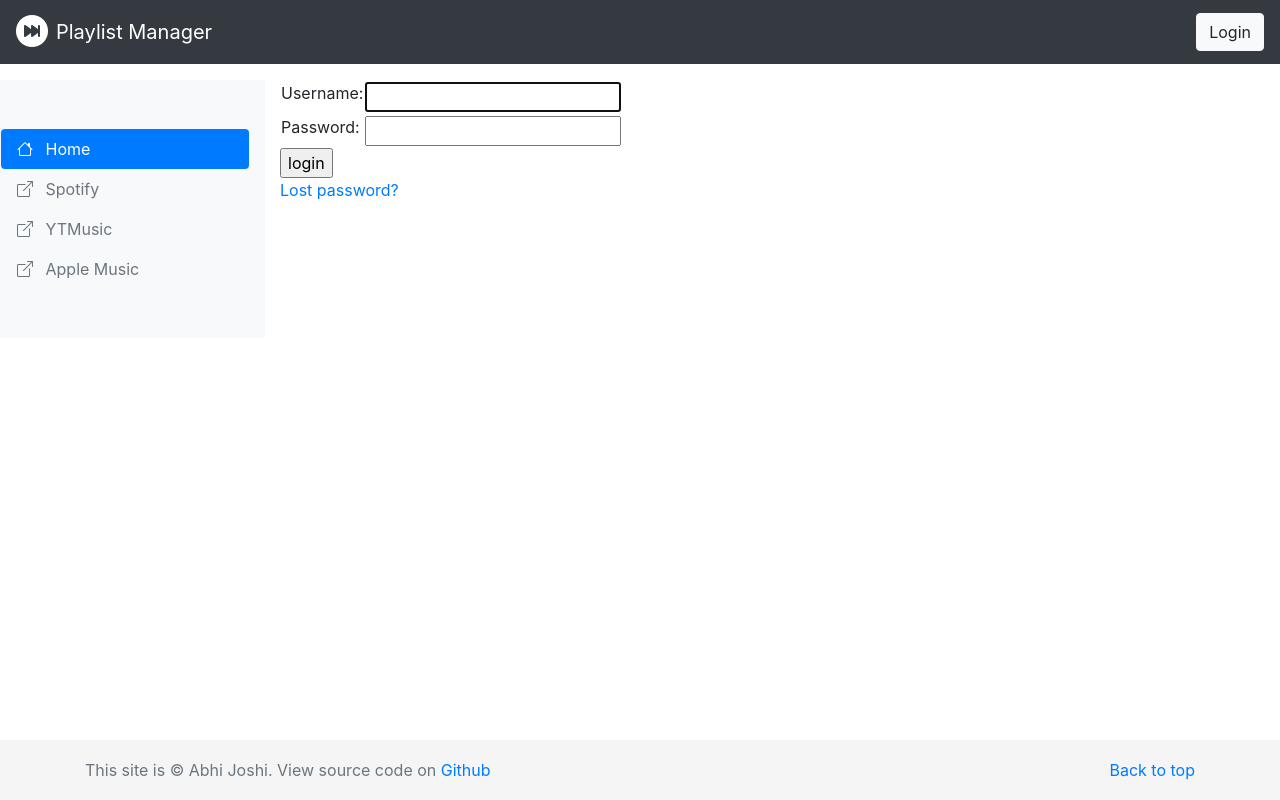
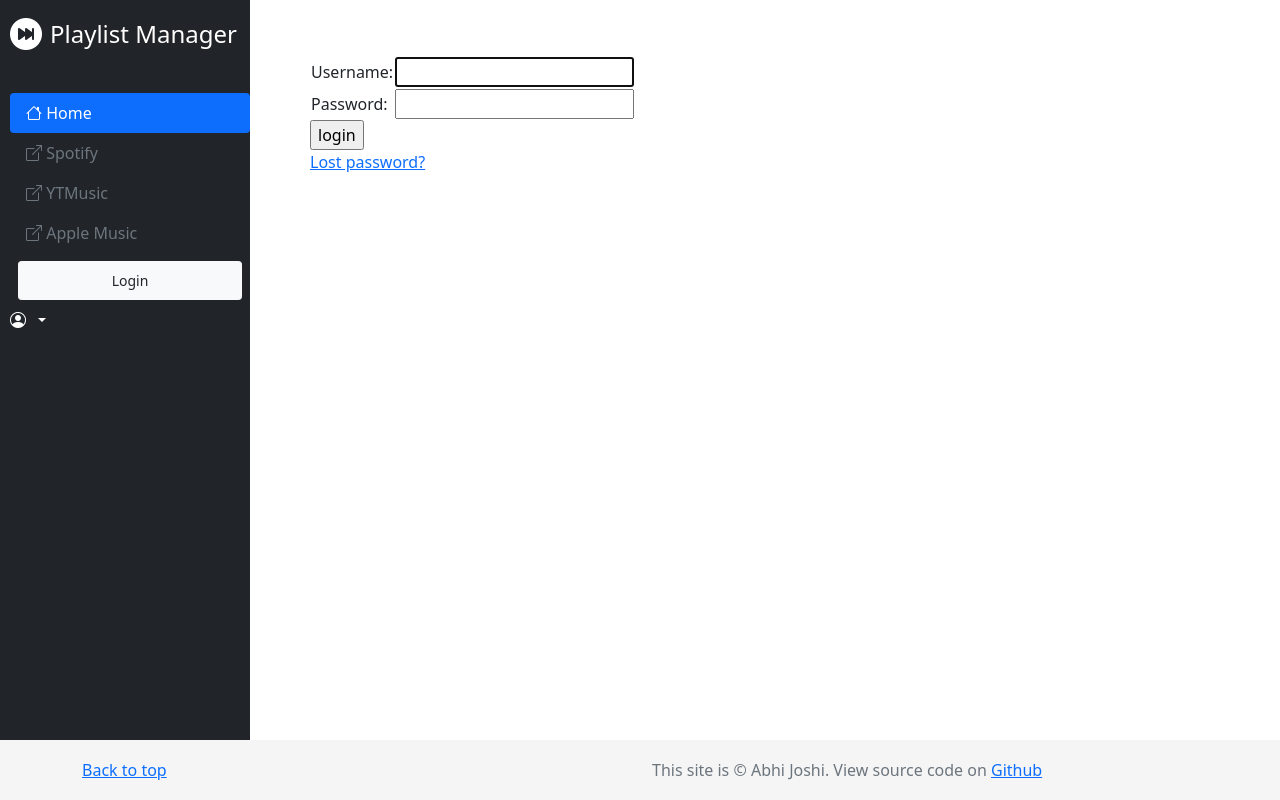
Before and after one commit to abhiramjoshi/music_handler_webapp, a Django app: page /accounts/login/ in a window 1280 px wide. Run offline with Django 3.2, Linux system fonts and the light colour scheme; parts of the project's set-up code (start-up, migrations or seed data) failed here and were passed over; some libraries are stand-ins or nearby versions.

Commit message:
change html layout

```diff
--- a/backend/api/templates/base_generic.html
+++ b/backend/api/templates/base_generic.html
@@ -7,37 +7,27 @@
   {% endblock %}
   <meta charset="utf-8" />
   <meta name="viewport" content="width=device-width, initial-scale=1, shrink-to-fit=no" />
-  <link rel="stylesheet" href="https://cdn.jsdelivr.net/npm/bootstrap@4.5.3/dist/css/bootstrap.min.css"
-    integrity="sha384-TX8t27EcRE3e/ihU7zmQxVncDAy5uIKz4rEkgIXeMed4M0jlfIDPvg6uqKI2xXr2" crossorigin="anonymous" />
+  <link href="https://cdn.jsdelivr.net/npm/bootstrap@5.0.2/dist/css/bootstrap.min.css" rel="stylesheet"
+    integrity="sha384-EVSTQN3/azprG1Anm3QDgpJLIm9Nao0Yz1ztcQTwFspd3yD65VohhpuuCOmLASjC" crossorigin="anonymous">
   <link rel="stylesheet" href="https://cdn.jsdelivr.net/npm/bootstrap-icons@1.5.0/font/bootstrap-icons.css" />
   <link href="sticky-footer.css" rel="stylesheet">
+  <link rel="stylesheet" href="https://cdnjs.cloudflare.com/ajax/libs/malihu-custom-scrollbar-plugin/3.1.5/jquery.mCustomScrollbar.min.css">
   <!-- Add additional CSS in static file -->
   {% load static %}
   <link rel="stylesheet" href="{% static 'css/styles.css' %}" />
 </head>
-<header>
-  <nav class="navbar navbar-dark bg-dark">
-    <i class="bi-skip-forward-circle-fill text-white pr-2" style="font-size: 2rem;"></i>
-    <a class="navbar-brand mr-auto" href="{% url 'home' %}"> Playlist Manager </a>
-    {% if user.is_authenticated %}
-    <a href="{% url 'logout' %}" class="btn btn-light" tabindex="-1" role="button" aria-disabled="true">
-      Logout
-    </a>
-    {% else %}
-    <a href="{% url 'login' %}" class="btn btn-light" tabindex="-1" role="button" aria-disabled="true">
-      Login
-    </a>
-    {% endif %}
-  </nav>
-</header>
 
 <body>
-  <div class=".container-fluid pt-3">
-    <div class="row">
-      <div class=".col-2">
-        {% block sidebar %}
-        <div class="d-flex flex-column flex-shrink-0 p-3 bg-light" style="width: 280px">
-          <hr />
+  <div class="wrapper">
+    <div class="sub-wrap">
+    <!-- Sidebar -->
+    <div id="sidebar" class="bg-dark pt-2">
+      <a href="{% url 'home' %}"
+        class="d-flex align-items-center mb-3 mb-md-0 me-md-auto text-white text-decoration-none">
+        <i class="bi-skip-forward-circle-fill text-white pr-2" style="font-size: 2rem;"></i>
+        <span class="fs-4 p-2">Playlist Manager</span>
+      </a>
+      <hr>
       {% if user.is_authenticated %}
       <ul class="nav nav-pills flex-column mb-auto">
         <li class="nav-item">
@@ -62,12 +52,6 @@
           <a href="#" class="nav-link link-light">
             <i class="bi-box-arrow-up-right pr-2"></i>
             Apple Music
-              </a>
-            </li>
-            <li>
-              <a href="#" class="nav-link link-light">
-                <i class="bi-person-circle pr-2"></i>
-                {{user.username}}
           </a>
         </li>
       </ul>
@@ -97,37 +81,106 @@
             Apple Music
           </a>
         </li>
-            <li></li>
+        <li>
+          <div class="d-grid gap-2">
+            <button type="button" class="btn btn-light btn-sm m-2">
+              <a class="dropdown-item" href="{% url 'login' %}">Login</a>
+            </button>
+          </div>
+        </li>
       </ul>
+      </hr>
       {% endif %}
-          <hr />
-        </div>
-        {% endblock %}
-      </div>
-      <div class="col-sm-8">{% block content %}{% endblock %}</div>
+      <div class="dropdown" id="dropdown">
+        <a href="#" class="mb-auto align-items-center nav nav-pills text-white text-decoration-none dropdown-toggle"
+          id="dropdownUser1" data-bs-toggle="dropdown" aria-expanded="false">
+          <i class="bi-person-circle pr-2"></i>
+          <strong class="m-1">{{user.username}}</strong>
+        </a>
+        <ul class="dropdown-menu dropdown-menu-dark text-small shadow" aria-labelledby="dropdownUser1">
+          <li><a class="dropdown-item" href="#">Settings</a></li>
+          <li><a class="dropdown-item" href="#">Profile</a></li>
+          <li>
+            <hr class="dropdown-divider">
+          </li>
+          {% if user.is_authenticated %}
+          <li><a class="dropdown-item" href="{% url 'logout' %}">Logout</a></li>
+          {% else %}
+          <li><a class="dropdown-item" href="{% url 'login' %}">Login</a></li>
+          {% endif %}
+        </ul>
       </div>
     </div>
+    <!-- Page Content -->
+    <div id="content" class="col pt-2">
+      <div class="">
+        <div class="container-fluid">
+          <button type="button" id="sidebarCollapse" class="btn btn-info">
+            <span></span>
+            <span></span>
+            <span></span>
+          </button>
+          <div class="pt-5 p-sm-2 p-lg-5">{% block content %}{% endblock %}</div>
+        </div>
+      </div>
+    </div>
+  </div>
+  </div>
+  <!-- jQuery CDN - Slim version (=without AJAX) -->
+  <script src="https://code.jquery.com/jquery-3.3.1.slim.min.js" integrity="sha384-q8i/X+965DzO0rT7abK41JStQIAqVgRVzpbzo5smXKp4YfRvH+8abtTE1Pi6jizo" crossorigin="anonymous"></script>
+  <!-- Popper.JS -->
   <script src="https://cdn.jsdelivr.net/npm/bootstrap@5.1.0/dist/js/bootstrap.bundle.min.js"
   integrity="sha384-U1DAWAznBHeqEIlVSCgzq+c9gqGAJn5c/t99JyeKa9xxaYpSvHU5awsuZVVFIhvj"
   crossorigin="anonymous"></script>
+  <!-- Bootstrap JS -->
+  <script src="https://stackpath.bootstrapcdn.com/bootstrap/4.1.0/js/bootstrap.min.js" integrity="sha384-uefMccjFJAIv6A+rW+L4AHf99KvxDjWSu1z9VI8SKNVmz4sk7buKt/6v9KI65qnm" crossorigin="anonymous"></script>
+  <!-- jQuery Custom Scroller CDN -->
+  <script src="https://cdnjs.cloudflare.com/ajax/libs/malihu-custom-scrollbar-plugin/3.1.5/jquery.mCustomScrollbar.concat.min.js"></script>
 </body>
 <footer class="text-muted footer">
   <div class="container">
+    <div class="row">
+      <div class="col">
         <p class="float-right">
           <a href="#">Back to top</a>
         </p>
-    <p>This site is &copy; Abhi Joshi. View source code on <a href="https://github.com/abhiramjoshi/music_handler_webapp" target="_blank"
-      rel="noopener noreferrer">Github</a></p>
+      </div>
+      <div class="col">
+        <p>This site is &copy; Abhi Joshi. View source code on <a
+          href="https://github.com/abhiramjoshi/music_handler_webapp" target="_blank" rel="noopener noreferrer">Github</a>
+      </p>
+      </div>
+    </div>
   </div>
 </footer>
+
+<script>
+    $(document).ready(function () {
+
+      $("#sidebar").mCustomScrollbar({
+        theme: "minimal"
+      });
+
+      $('#sidebarCollapse').on('click', function () {
+        $('#sidebar').toggleClass('active');
+        $(this).toggleClass('active');
+        // close dropdowns
+        $('.collapse.in').toggleClass('in');
+        // and also adjust aria-expanded attributes we use for the open/closed arrows
+        // in our CSS
+        $('a[aria-expanded=true]').attr('aria-expanded', 'false');
+      });
+
+    });
+</script>
 
 </html>
 
 <style>
-  html {
+  /* html {
     position: relative;
     min-height: 100%;
-  }
+  } */
 
   body {
     margin-bottom: 60px;
@@ -135,7 +188,7 @@
   }
 
   .footer {
-    position: absolute;
+    position: fixed;
     bottom: 0;
     width: 100%;
     height: 60px;
@@ -144,4 +197,111 @@
     /* Vertically center the text there */
     background-color: #f5f5f5;
   }
+
+  .wrapper {
+    overflow: hidden;
+    height: calc(100vh - 60px);
+    width: 100%;
+  }
+
+  .sub-wrap {
+    display: flex;
+    height: 100%;
+  }
+  #content {
+    overflow-y: auto;
+  }
+  #sidebar {
+    width: 250px;
+    top: 0;
+    left: 0;
+    height: 100vh;
+    z-index: 999;
+    transition: all 0.3s;
+    padding-left: 10px;
+  }
+
+  #sidebar.active {
+    margin-left: -250px;
+  }
+
+  #sidebarCollapse {
+    width: 40px;
+    height: 40px;
+    background: #f5f5f5;
+    display: none;
+  }
+
+  #sidebarCollapse span {
+    width: 80%;
+    height: 2px;
+    margin: 0 auto;
+    display: block;
+    background: #555;
+    transition: all 0.8s cubic-bezier(0.810, -0.330, 0.345, 1.375);
+  }
+  #sidebarCollapse span:first-of-type {
+    /* rotate first one */
+    transform: rotate(45deg) translate(2px, 2px);
+  }
+  #sidebarCollapse span:nth-of-type(2) {
+      /* second one is not visible */
+      opacity: 0;
+  }
+  #sidebarCollapse span:last-of-type {
+      /* rotate third one */
+      transform: rotate(-45deg) translate(1px, -1px);
+  }
+  #sidebarCollapse.active span {
+    /* no rotation */
+    transform: none;
+    /* all bars are visible */
+    opacity: 1;
+    margin: 5px auto;
+  }
+
+  @media (max-width: 768px) {
+    /* Reversing the behavior of the sidebar:
+       it'll be rotated vertically and off canvas by default,
+       collapsing in on toggle button click with removal of
+       the vertical rotation.   */
+    #sidebar {
+        margin-left: -250px;
+        transform: rotateY(100deg);
+    }
+    #sidebar.active {
+        margin-left: 0;
+        transform: none;
+    }
+
+    #sidebarCollapse {
+      display: block;
+    }
+
+    /* Reversing the behavior of the bars:
+       Removing the rotation from the first,
+       last bars and reappear the second bar on default state,
+       and giving them a vertical margin */
+    #sidebarCollapse span:first-of-type,
+    #sidebarCollapse span:nth-of-type(2),
+    #sidebarCollapse span:last-of-type {
+        transform: none;
+        opacity: 1;
+        margin: 5px auto;
+    }
+
+    /* Removing the vertical margin and make the first and last bars rotate again when the sidebar is open, hiding the second bar */
+    #sidebarCollapse.active span {
+        margin: 0 auto;
+    }
+    #sidebarCollapse.active span:first-of-type {
+        transform: rotate(45deg) translate(2px, 2px);
+    }
+    #sidebarCollapse.active span:nth-of-type(2) {
+        opacity: 0;
+    }
+    #sidebarCollapse.active span:last-of-type {
+        transform: rotate(-45deg) translate(1px, -1px);
+    }
+  }
 </style>
--- a/backend/api/templates/home.html
+++ b/backend/api/templates/home.html
@@ -28,5 +28,4 @@
         Connect Apple Music
     </a>
 {% endif%}
-
 {% endblock content %}
```
Lines whose indentation alone changed are shown as unchanged.
